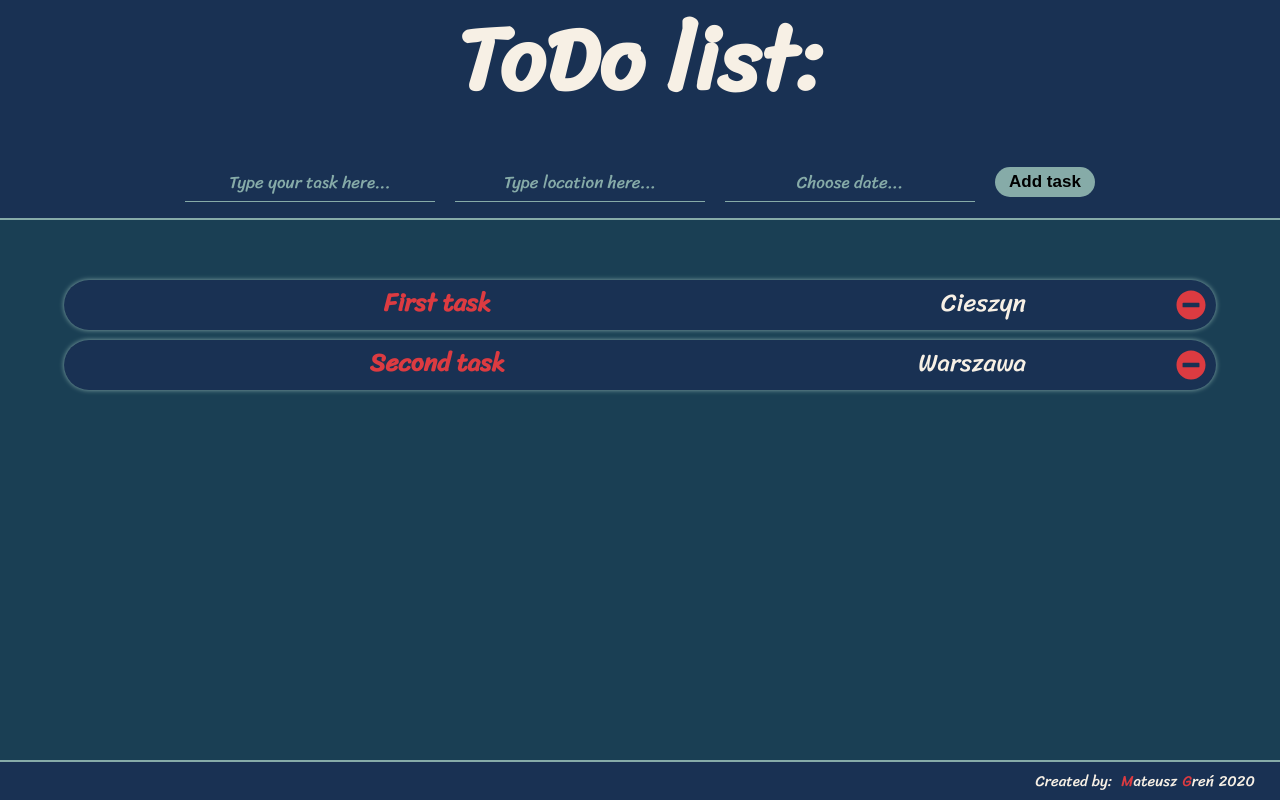
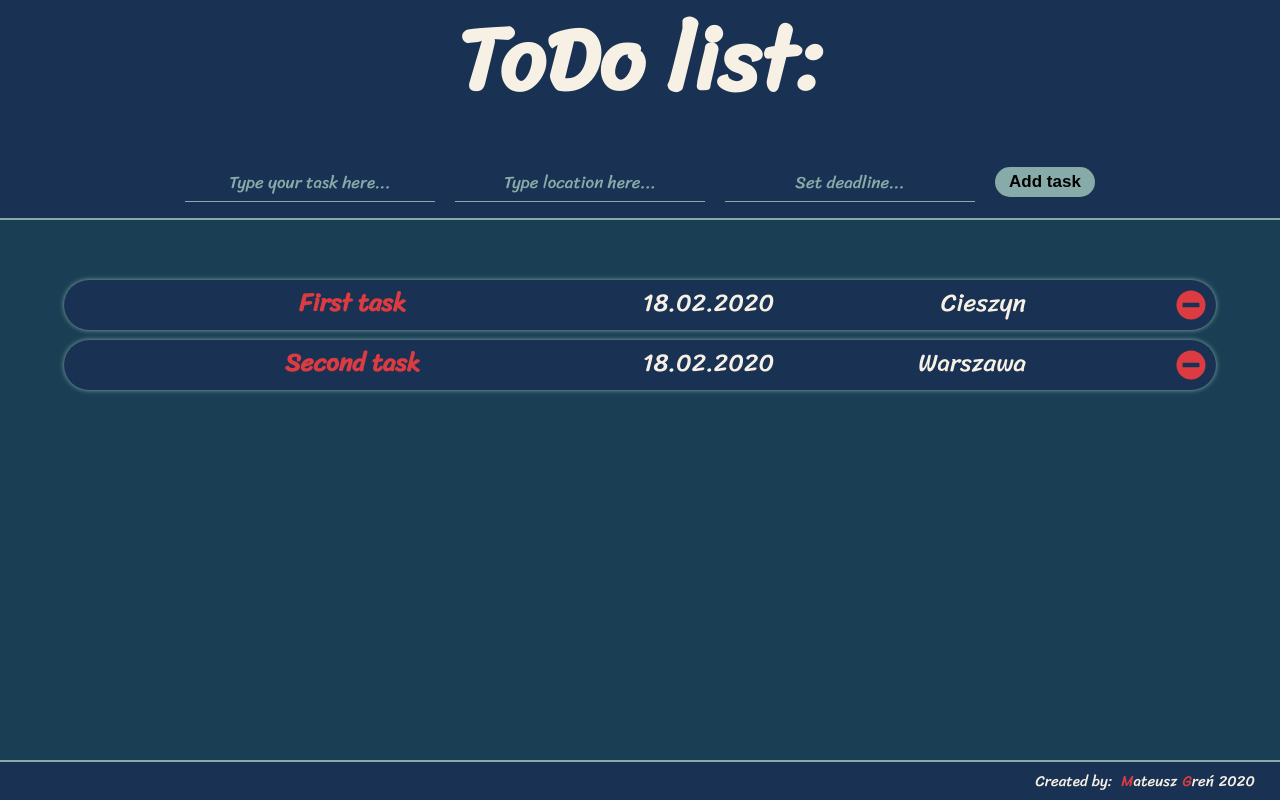
Before and after one commit to suszak/todolist, a React (Create React App) app: page / in a window 1280 px wide. Built offline with nearby package versions, Linux system fonts and the light colour scheme; no server answers.

Commit message:
show task deadline and add deadline to tasks list

```diff
--- a/src/components/NavBar/NavBar.css
+++ b/src/components/NavBar/NavBar.css
@@ -140,7 +140,7 @@
   border-bottom-color: #DC3B41;
 }
 
-.date {
+.deadline {
   position: relative;
   width: 250px;
   height: 50px;
@@ -156,7 +156,7 @@
           align-items: center;
 }
 
-.date__label {
+.deadline__label {
   position: absolute;
   font-size: 1.7rem;
   color: #86ABA8;
@@ -165,17 +165,17 @@
   z-index: 0;
 }
 
-.date__label--active {
+.deadline__label--active {
   font-size: 1.2rem;
   -webkit-transform: translateX(-60px) translateY(-25px);
           transform: translateX(-60px) translateY(-25px);
 }
 
-.date__label--empty {
+.deadline__label--empty {
   color: #DC3B41;
 }
 
-.date__input {
+.deadline__input {
   width: 250px;
   height: 40px;
   font-size: 1.7rem;
@@ -187,7 +187,7 @@
   z-index: 2;
 }
 
-.date__input--empty {
+.deadline__input--empty {
   border-bottom-color: #DC3B41;
 }
 
--- a/src/components/NavBar/NavBar.js
+++ b/src/components/NavBar/NavBar.js
@@ -12,9 +12,9 @@ class NavBar extends Component {
         this.handleChange = this.handleChange.bind(this);
     }
 
-    handleChange = async (date) => {
+    handleChange = async (deadline) => {
         await this.setState({
-                startDate: date
+                startDate: deadline
         });
 
         this.props.updateDate(this.state.startDate);
@@ -41,8 +41,8 @@ class NavBar extends Component {
             document.querySelector('.city__label').classList.remove('city__label--active');
         }
 
-        if(!document.querySelector('.date__input').value) {
-            document.querySelector('.date__label').classList.remove('date__label--active');
+        if(!document.querySelector('.deadline__input').value) {
+            document.querySelector('.deadline__label').classList.remove('deadline__label--active');
         }
     }
 
@@ -59,10 +59,10 @@ class NavBar extends Component {
                     <label for='cityInput' className='city__label'>Type location here...</label>
                     <input type='text' name='cityInput' className='city__input' id='cityInput' onChange={this.props.updateCity} onFocus={() => {this.inputFocused('city')}} onBlur={() => {this.inputUnfocused('city')}} value={this.props.state.city}></input>
                 </section>
-                <section className='date'>
-                    <div className='tooltip' id='dateTooltip'>It cannot be empty!</div>
-                    <label for='dateInput' className='date__label'>Choose date...</label>
-                    <DatePicker selected={this.state.startDate} onChange={this.handleChange} id='dateInput' name='dateInput' className='date__input' onFocus={() => {this.inputFocused('date')}} onBlur={() => {this.inputUnfocused('date')}} value={this.state.startDate} dateFormat='dd/MM/yyyy'/>
+                <section className='deadline'>
+                    <div className='tooltip' id='deadlineTooltip'>It cannot be empty!</div>
+                    <label for='deadlineInput' className='deadline__label'>Set deadline...</label>
+                    <DatePicker selected={this.props.state.deadline} onChange={this.handleChange} id='deadlineInput' name='deadlineInput' className='deadline__input' onFocus={() => {this.inputFocused('deadline')}} onBlur={() => {this.inputUnfocused('deadline')}} value={this.state.startDate} dateFormat='dd/MM/yyyy'/>
                 </section>
                 <button className='navigationBar__button' onClick={async () => { await this.props.updateTaskList(); this.moveLabel()}} >Add task</button>
             </nav>
--- a/src/components/NavBar/NavBar.scss
+++ b/src/components/NavBar/NavBar.scss
@@ -124,7 +124,7 @@ $background2: #1A3F54;
 }
 
 
-.date {
+.deadline {
     position: relative;
     width: 250px;
     height: 50px;
--- a/src/components/ToDoItem/ToDoItem.css
+++ b/src/components/ToDoItem/ToDoItem.css
@@ -5,14 +5,15 @@
   position: relative;
   display: -ms-grid;
   display: grid;
-  -ms-grid-columns: auto 20% 125px 50px;
-      grid-template-columns: auto 20% 125px 50px;
+  -ms-grid-columns: auto 150px 250px 125px 50px;
+      grid-template-columns: auto 150px 250px 125px 50px;
   -ms-grid-rows: 100%;
       grid-template-rows: 100%;
   border-radius: 50px;
   background-color: #193153;
   -webkit-box-shadow: 0 0 5px 0 #86ABA8;
           box-shadow: 0 0 5px 0 #86ABA8;
+  overflow: hidden;
 }
 
 .todoItem__name {
@@ -35,11 +36,20 @@
   cursor: pointer;
 }
 
-.todoItem__city {
+.todoItem__deadline {
   font-size: 2.5rem;
   -ms-grid-column: 2;
       grid-column-start: 2;
   grid-column-end: 3;
+  text-align: center;
+  padding-right: 15px;
+}
+
+.todoItem__city {
+  font-size: 2.5rem;
+  -ms-grid-column: 3;
+      grid-column-start: 3;
+  grid-column-end: 4;
   text-align: right;
   padding-right: 15px;
   text-transform: capitalize;
@@ -70,16 +80,16 @@
       -ms-flex-pack: center;
           justify-content: center;
   color: #DC3B41;
-  -ms-grid-column: 4;
-      grid-column-start: 4;
-  grid-column-end: 5;
+  -ms-grid-column: 5;
+      grid-column-start: 5;
+  grid-column-end: 6;
   cursor: pointer;
 }
 
 .weather {
-  -ms-grid-column: 3;
-      grid-column-start: 3;
-  grid-column-end: 4;
+  -ms-grid-column: 4;
+      grid-column-start: 4;
+  grid-column-end: 5;
   display: -webkit-box;
   display: -ms-flexbox;
   display: flex;
--- a/src/components/ToDoItem/ToDoItem.js
+++ b/src/components/ToDoItem/ToDoItem.js
@@ -33,6 +33,7 @@ class ToDoItem extends Component {
         return(
             <section className='todoItem'>
                 <span className={this.props.task.done?'todoItem__name todoItem__name--done':'todoItem__name'} onClick={() => {this.props.changeState(this.props.task.id)}} ><span>{this.props.task.name}</span></span>
+                <span className='todoItem__deadline'>{this.props.task.deadline.toLocaleDateString('pl-PL')}</span>
                 <span className='todoItem__city'>{this.props.task.city}</span>
                 <section className={this.state.hidden?'weather weather--hidden':'weather'}>
                     <span className='weather__temp'>{this.state.temp}</span>
--- a/src/components/ToDoItem/ToDoItem.scss
+++ b/src/components/ToDoItem/ToDoItem.scss
@@ -10,11 +10,12 @@ $background2: #1A3F54;
     margin-top: 10px;
     position: relative;
     display: grid;
-    grid-template-columns: auto 20% 125px 50px;
+    grid-template-columns: auto 150px 250px 125px 50px;
     grid-template-rows: 100%;
     border-radius: 50px;
     background-color: $background1;
     box-shadow: 0 0 5px 0 $accent2;
+    overflow: hidden;
 
     &__name {
         font-size: 2.5rem;
@@ -35,10 +36,18 @@ $background2: #1A3F54;
         }
     }
 
-    &__city {
+    &__deadline {
         font-size: 2.5rem;
         grid-column-start: 2;
         grid-column-end: 3;
+        text-align: center;
+        padding-right: 15px;
+    }
+
+    &__city {
+        font-size: 2.5rem;
+        grid-column-start: 3;
+        grid-column-end: 4;
         text-align: right;
         padding-right: 15px;
         text-transform: capitalize;
@@ -63,15 +72,15 @@ $background2: #1A3F54;
         align-items: center;
         justify-content: center;
         color: $accent1;
-        grid-column-start: 4;
-        grid-column-end: 5;
+        grid-column-start: 5;
+        grid-column-end: 6;
         cursor: pointer;
     }
 }
 
 .weather {
-    grid-column-start: 3;
-    grid-column-end: 4;
+    grid-column-start: 4;
+    grid-column-end: 5;
     display: flex;
     flex-direction: column;
     height: 100%;
--- a/src/containers/App/App.js
+++ b/src/containers/App/App.js
@@ -5,7 +5,7 @@ import Main from '../Main/Main';
 import Footer from '../Footer/Footer'
 
 class App extends Component {
-  tasksList = [{id: 0, name: 'First task', city: 'Cieszyn', done: false}, {id: 1, name: 'Second task', city: 'Warszawa', done: false}];
+  tasksList = [{id: 0, name: 'First task', city: 'Cieszyn', deadline: new Date(), done: false}, {id: 1, name: 'Second task', city: 'Warszawa', deadline: new Date(), done: false}];
 
   render() {
     return(
--- a/src/containers/Main/Main.js
+++ b/src/containers/Main/Main.js
@@ -8,7 +8,7 @@ class Main extends Component {
         tasks: this.props.tasks,
         draft: '',
         city: '',
-        date: ''
+        deadline: ''
     }
 
     // Update draft input value:
@@ -21,23 +21,23 @@ class Main extends Component {
         this.setState({city: event.target.value});
     }
 
-    // Update date input value:
+    // Update deadline input value:
     updateDate = (value) => {
-        this.setState({date: value});
+        this.setState({deadline: value});
     }
 
     // Add new task:
     updateTaskList = () => {
-        if(!this.state.draft || !this.state.city || !this.state.date) {
+        if(!this.state.draft || !this.state.city || !this.state.deadline) {
             if(!this.state.draft) {
                 document.querySelector('#draftInput').classList.add('task__input--empty');
                 document.querySelector('#taskTooltip').classList.add('tooltip--visible');
             } if(!this.state.city) {
                 document.querySelector('#cityInput').classList.add('city__input--empty');
                 document.querySelector('#cityTooltip').classList.add('tooltip--visible');
-            } if(!this.state.date) {
-                document.querySelector('#dateInput').classList.add('date__input--empty');
-                document.querySelector('#dateTooltip').classList.add('tooltip--visible');
+            } if(!this.state.deadline) {
+                document.querySelector('#deadlineInput').classList.add('deadline__input--empty');
+                document.querySelector('#deadlineTooltip').classList.add('tooltip--visible');
             }
         } else {
         let tasksArray = this.state.tasks;
@@ -49,8 +49,8 @@ class Main extends Component {
         document.querySelector('#draftInput').classList.remove('task__input--empty');
         document.querySelector('#cityInput').classList.remove('city__input--empty');
 
-        tasksArray.push({name: this.state.draft, city: this.state.city, id: Math.max(...idArray)+1, done: false});
-        this.setState({tasks: tasksArray, draft: '', city: ''});
+        tasksArray.push({name: this.state.draft, city: this.state.city, id: Math.max(...idArray)+1, deadline: this.state.deadline, done: false});
+        this.setState({tasks: tasksArray, draft: '', city: '', deadline: ''});
         }
     }
 
```
Also changed, not shown: 2 other files (tests, documents, lock files or other folders).
